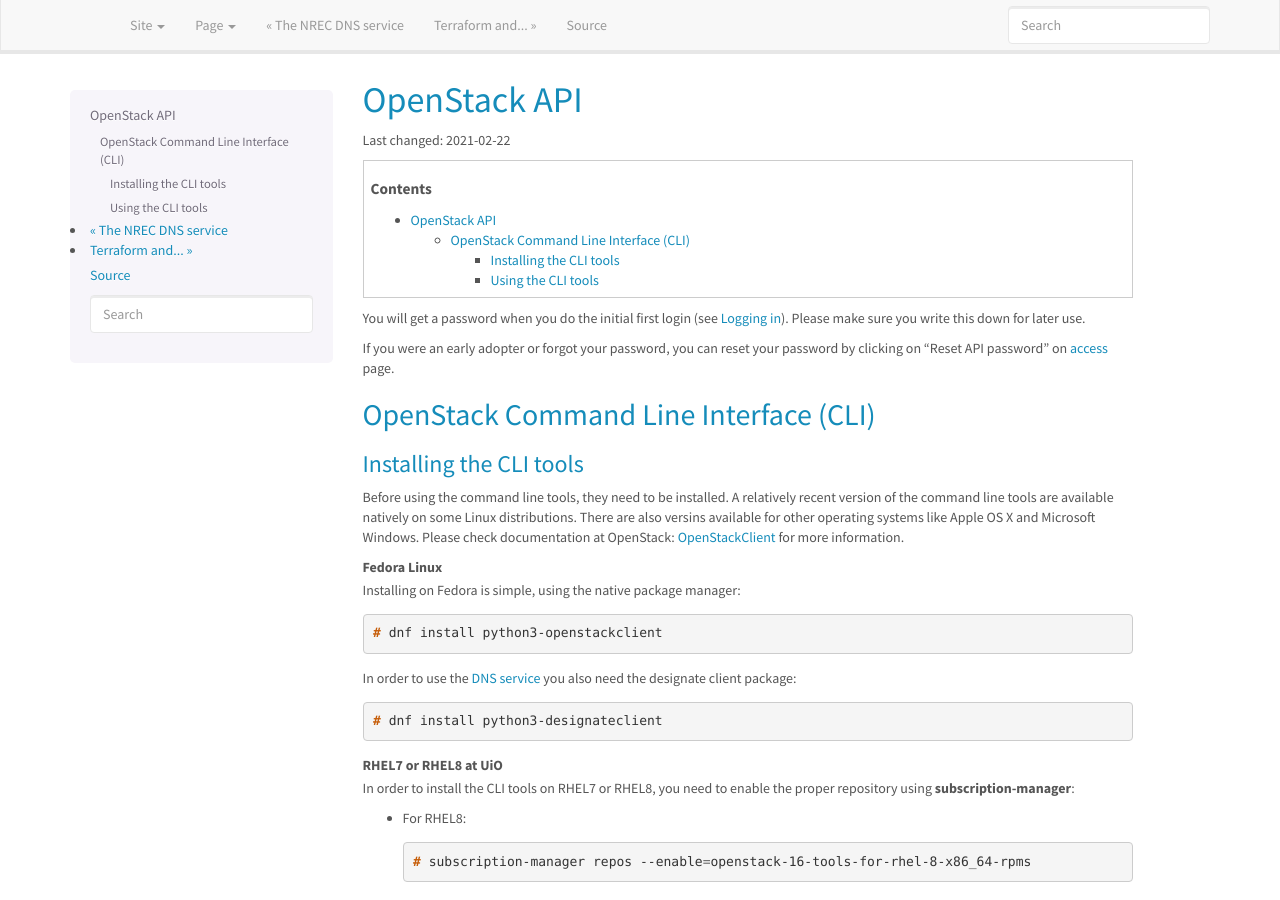
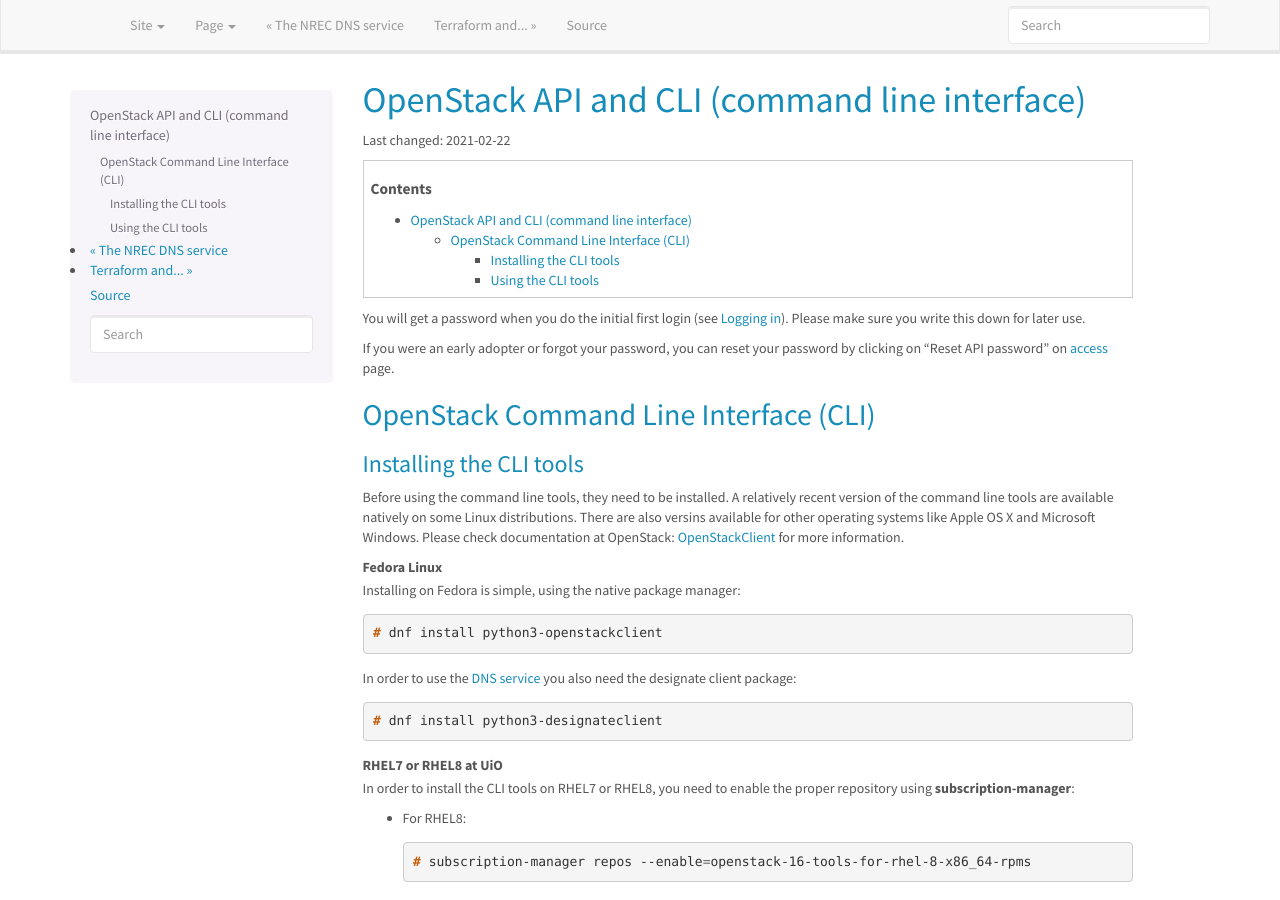
Before and after one commit to norcams/docs-enduser, a Sphinx documentation site: the page built from docs/api.rst, in a window 1280 px wide and 900 px high. Built offline with Sphinx 7.4.7, drawn with Linux system fonts in a browser that asks for light colours.

Commit message:
Make CLI visible in index

```diff
--- a/docs/api.rst
+++ b/docs/api.rst
@@ -1,7 +1,7 @@
 .. |date| date::
 
-OpenStack API
-=============
+OpenStack API and CLI (command line interface)
+==============================================
 
 Last changed: |date|
 
```
